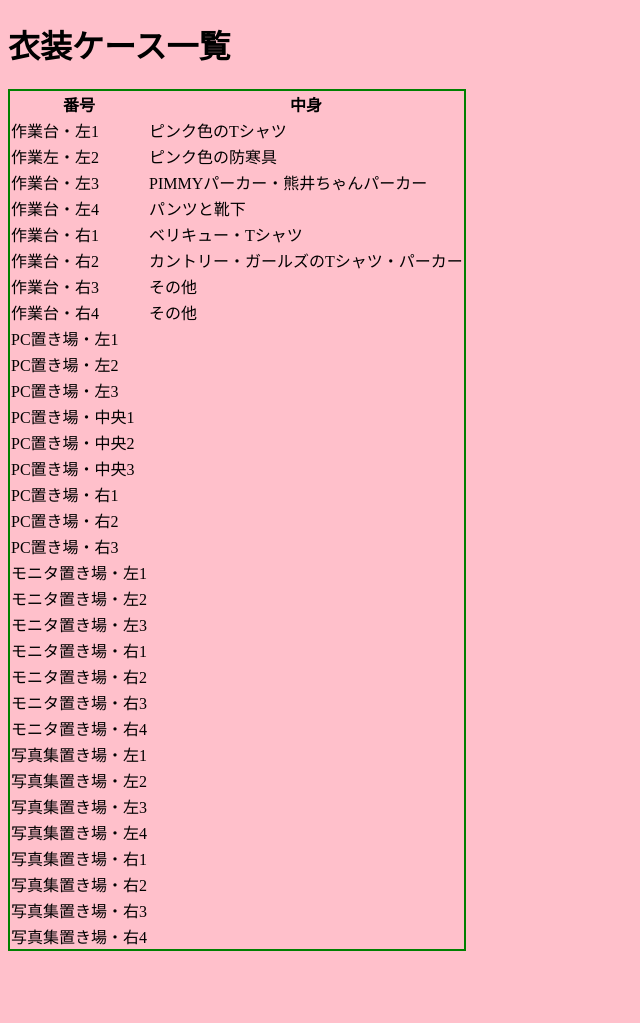
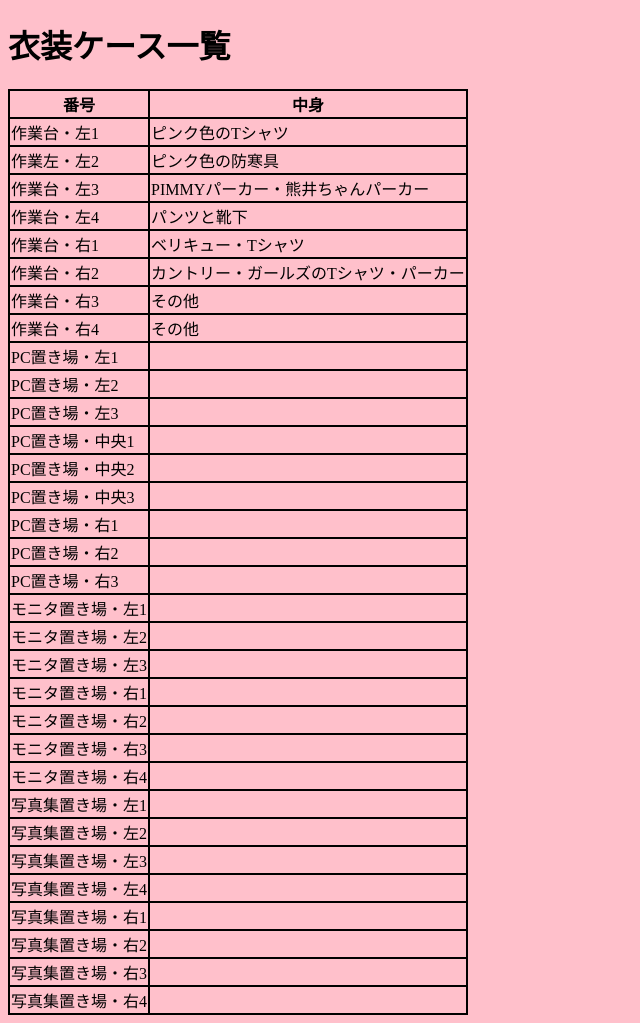
Before and after one commit to takaoyamakoshi/momochi, a Jekyll site: the page built from 衣装ケース一覧.md, in a window 1280 px wide. Shown: the whole page, without its empty margins (0-640 px from the left). Built offline with Jekyll 4.4.1, drawn with Linux system fonts in a browser that asks for light colours; our own code applies the rules of GitHub Pages for plain Markdown files; before the commit the page ends 959 px from its top, so only the background shows below that.

Commit message:
表の見栄えを調整

```diff
--- a/_layouts/default.html
+++ b/_layouts/default.html
@@ -3,8 +3,9 @@
   <head>
     <meta charset='utf-8'>
     <style type="text/css">
+      td, th {border: 2px black solid; }
       table {
-        border: 2px green solid;
+        border: 2px black solid;
         border-collapse:  collapse;
       }
     </style>
```
